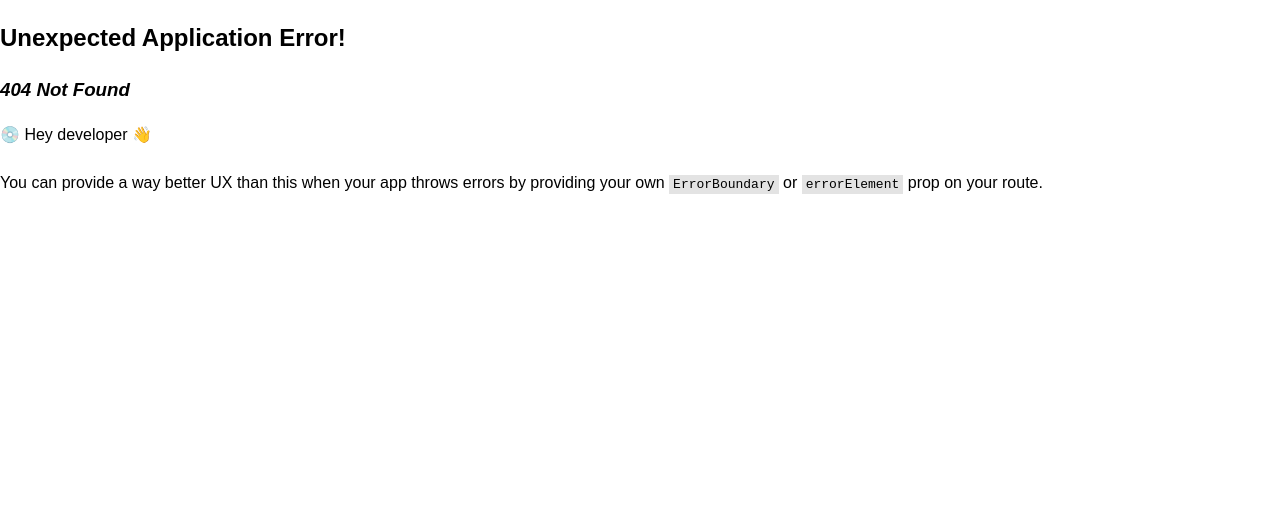
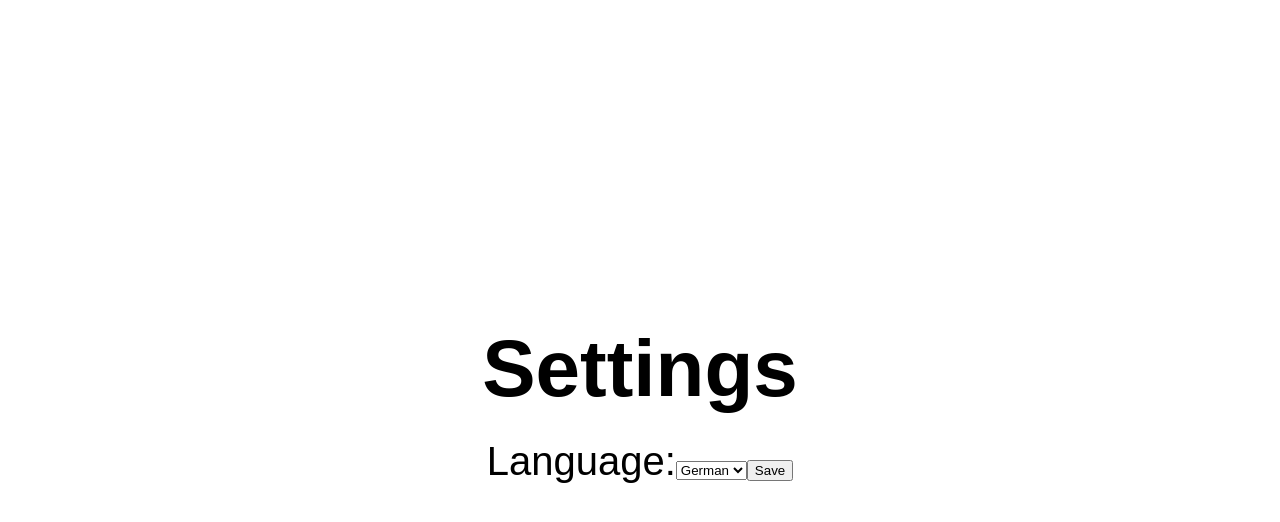
Before and after one commit to marcobiedermann/countdown, a React (Vite) app: page /settings in a window 1280 px wide. Before the commit this address had no page. Shown: the top 522 px of the page. Built offline with nearby package versions, Linux system fonts and the light colour scheme.

Commit message:
feat: Settings Page
Add a new settings page

```diff
--- /dev/null
+++ b/src/Settings.tsx
@@ -0,0 +1,39 @@
+import { zodResolver } from "@hookform/resolvers/zod";
+import { useForm } from "react-hook-form";
+import { z } from "zod";
+
+const formDataSchema = z.object({
+  language: z.string(),
+});
+
+type FormData = z.infer<typeof formDataSchema>;
+
+function SettingsPage() {
+  const { register, handleSubmit } = useForm<FormData>({
+    resolver: zodResolver(formDataSchema),
+  });
+
+  function onSubmit(data: FormData) {
+    console.log({ data });
+  }
+
+  return (
+    <div className="app">
+      <div>
+        <h1>Settings</h1>
+
+        <form onSubmit={handleSubmit(onSubmit)}>
+          <label htmlFor="language">Language:</label>
+          <select id="language" {...register("language")}>
+            <option value="de">German</option>
+            <option value="en">English</option>
+          </select>
+
+          <button type="submit">Save</button>
+        </form>
+      </div>
+    </div>
+  );
+}
+
+export default SettingsPage;
--- a/src/main.tsx
+++ b/src/main.tsx
@@ -7,6 +7,7 @@ import {
 import App from './App.tsx';
 import './index.css';
 import NewPage from './New.tsx';
+import SettingsPage from './Settings.tsx';
 
 const router = createBrowserRouter([
   {
@@ -17,6 +18,10 @@ const router = createBrowserRouter([
     path: "/new",
     element: <NewPage />
   },
+  {
+    path: "/settings",
+    element: <SettingsPage />
+  },
 ]);
 
 createRoot(document.getElementById('root')!).render(
```
